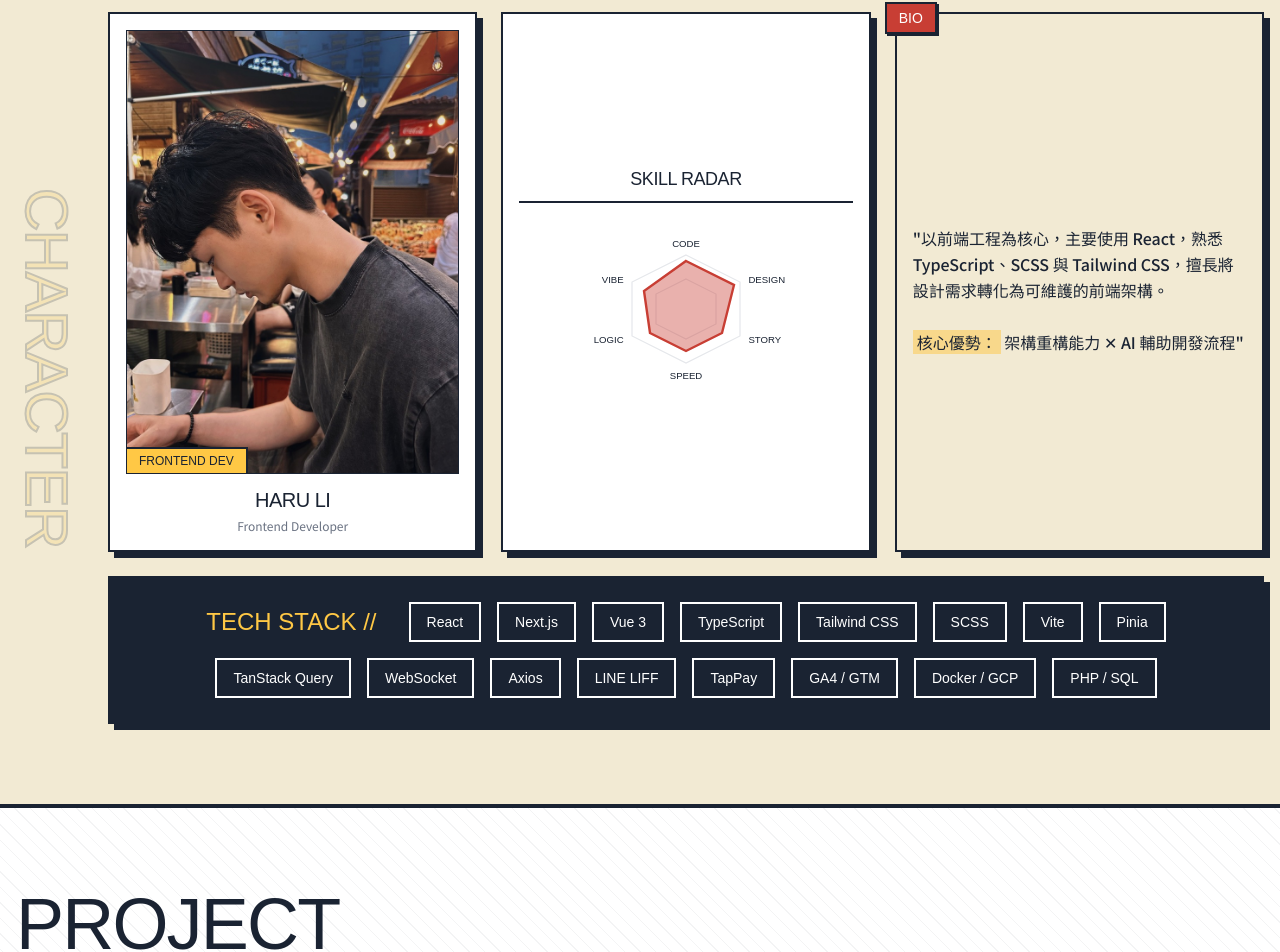
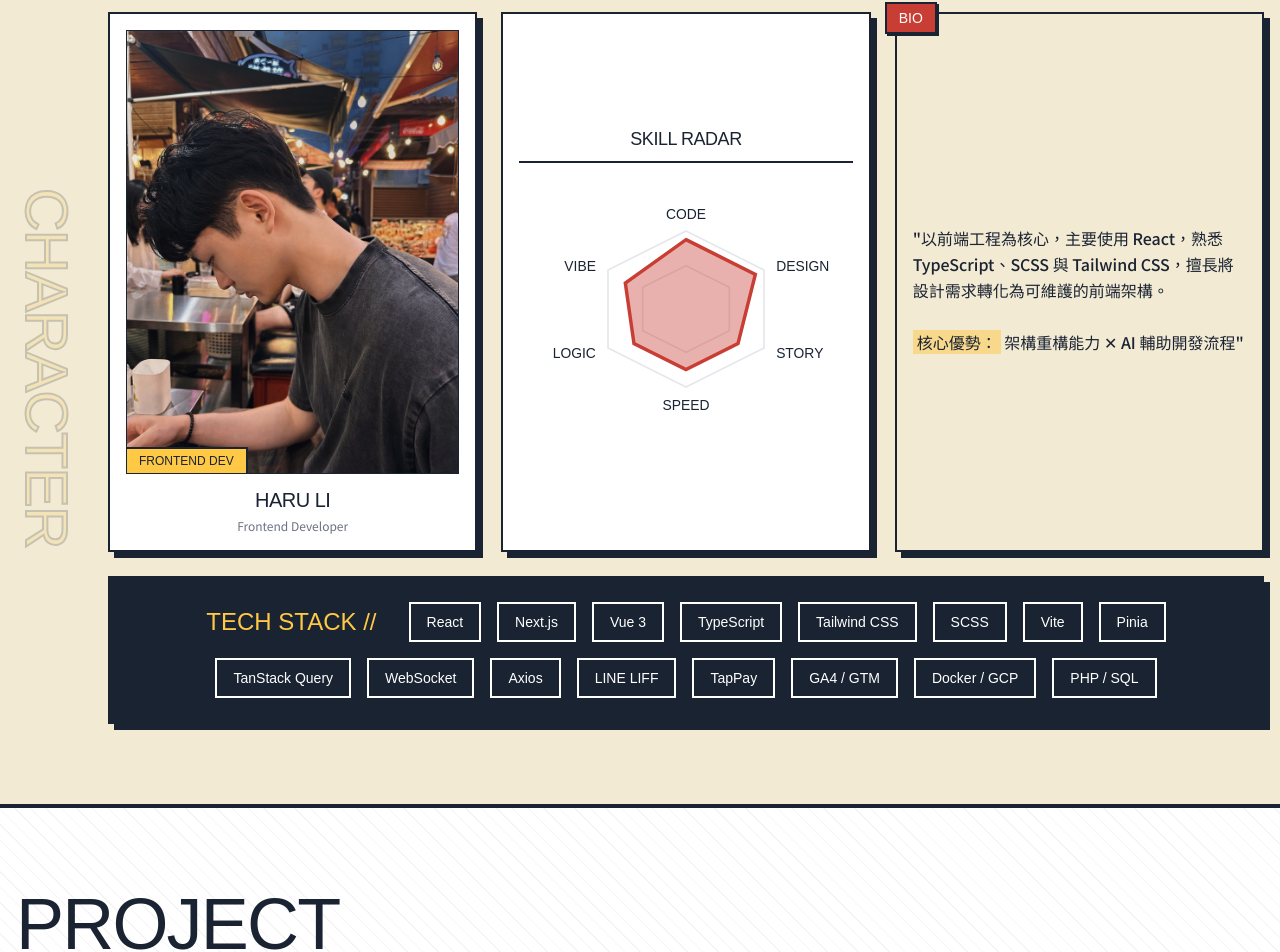
Before and after one commit to haru0414/haru0414.github.io, a React (Vite) app: page / in a window 1280 px wide. Shown: the part 1132-2084 px from the top of the page. Built offline with nearby package versions, Linux system fonts and the light colour scheme; a web font is replaced by a local one.

Commit message:
fixed: revert contact button text, resize skill radar

```diff
--- a/src/components/sections/AboutSection.tsx
+++ b/src/components/sections/AboutSection.tsx
@@ -26,7 +26,7 @@ function RadarChart() {
   return (
     <div
       ref={chartRef}
-      className="relative w-full max-w-[180px] mx-auto aspect-square"
+      className="relative w-full max-w-[180px] md:max-w-[220px] lg:max-w-[260px] mx-auto aspect-square"
     >
       <svg viewBox="-25 -18 150 136" className="w-full h-full overflow-visible">
         {/* Background Grid */}
```
